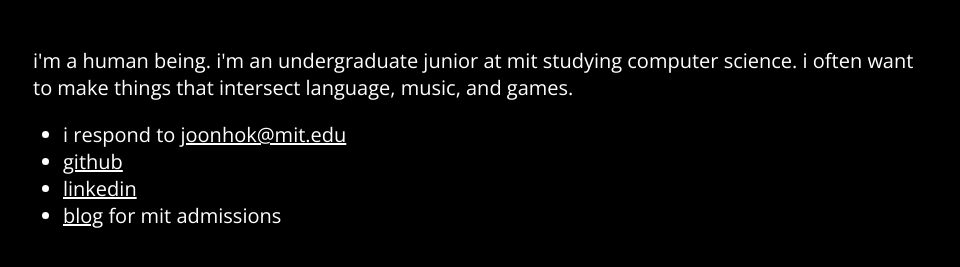
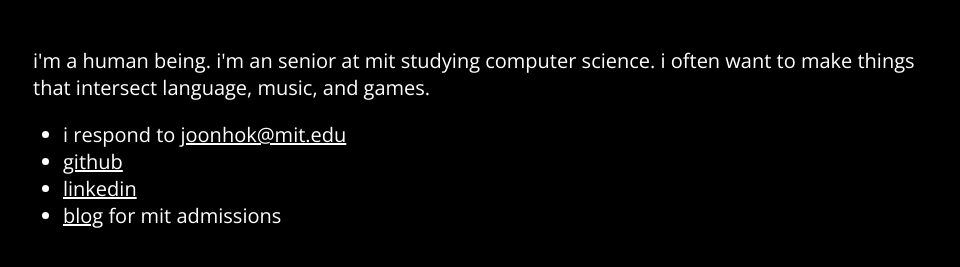
Before and after one commit to joon-ko/joonho.space, a website: page index.html in a window 1280 px wide. Shown: the part 169-436 px from the top of the page, without its empty margins (159-1119 px from the left). Drawn offline with nearby package versions, Linux system fonts and the light colour scheme; a web font is replaced by a local one.

Commit message:
i'm a senior now

```diff
--- a/index.html
+++ b/index.html
@@ -24,7 +24,7 @@
     </div>
 
     <div id="about">
-        i'm a human being. i'm an undergraduate junior at mit studying computer science. i often want to make things that intersect language, music, and games.
+        i'm a human being. i'm an senior at mit studying computer science. i often want to make things that intersect language, music, and games.
         <ul>
             <li>i respond to <a href="mailto:joonhok@mit.edu">joonhok@mit.edu</a></li>
             <li><a href="https://github.com/simpko">github</a></li>
```
